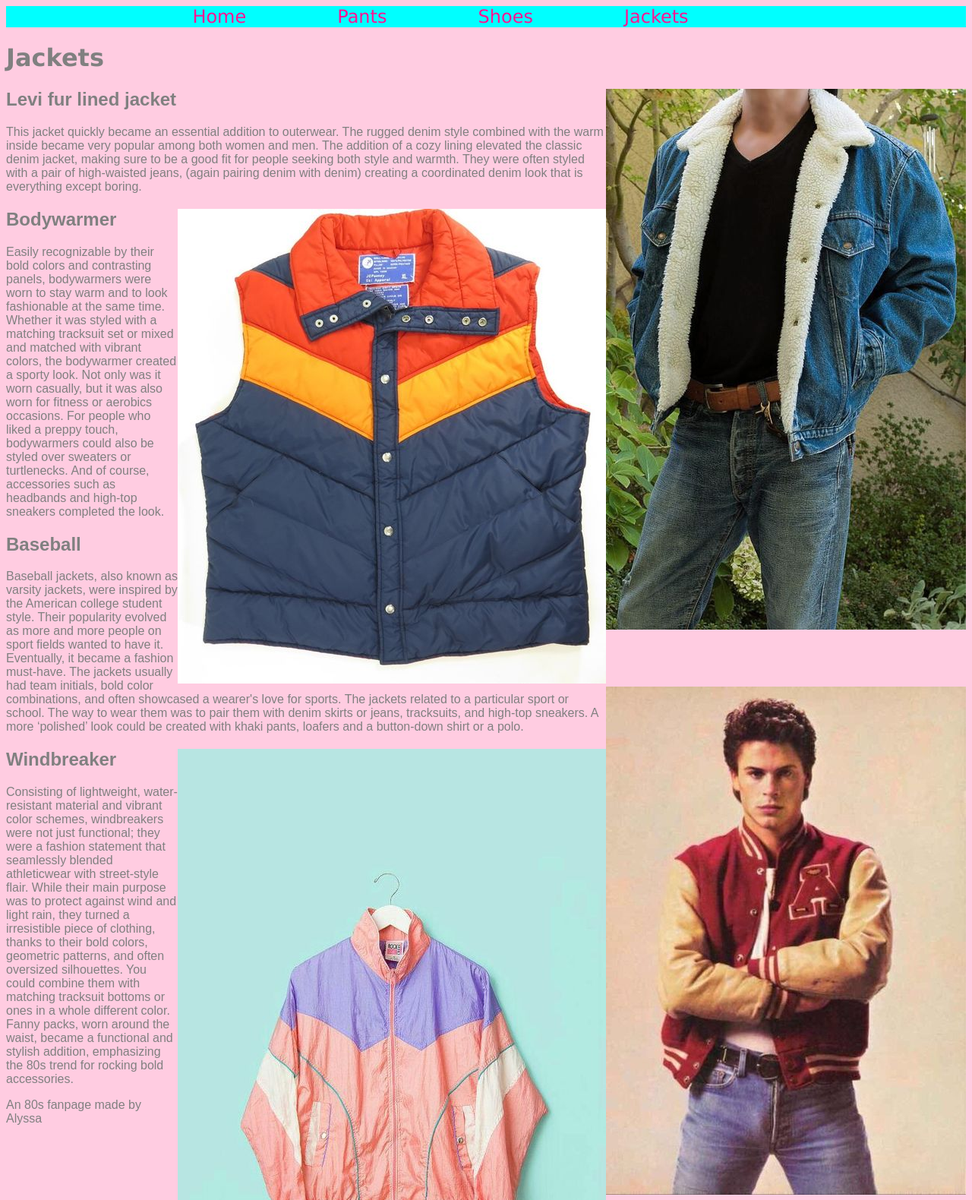
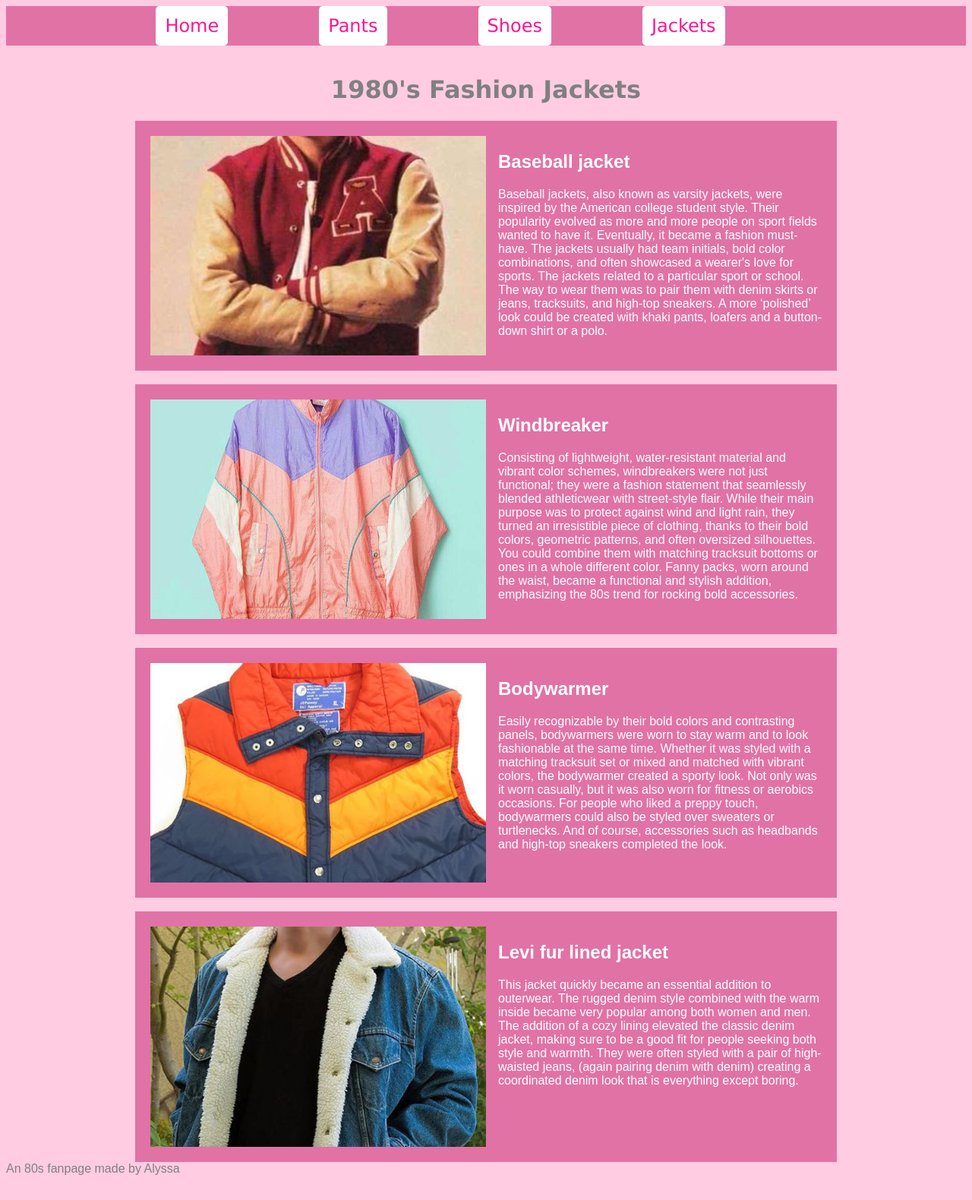
Before and after one commit to Alyssa888/80sfashion, a plain HTML site: page jackets.html in a window 1280 px wide. Shown: the top 1580 px of the page at 76% size. After the commit the page ends 1556 px from the top, so only its background shows below. Drawn offline with Linux system fonts and the light colour scheme.

Commit message:
Eindversie

```diff
--- a/css/styles.css
+++ b/css/styles.css
@@ -1,4 +1,3 @@
-
 body {
 
   background: #FFCCE1;
@@ -6,10 +5,20 @@ body {
   color: grey
 }
 
+nav {
+  display: flex;
+  justify-content: center;
+  background-color: rgb(225, 114, 166);
+  font-size: 1.5em;
+  font-family: 'Lucida Grande', sans-serif;
+
+
+}
+
 h1 {
   font-family: 'Lucida Grande', sans-serif;
+  text-align: center;
 }
-
 
 
 a {
@@ -19,60 +28,40 @@ a {
 
 a {
   margin-right: 5em;
-}
+  padding: 0.5em;
+  background-color: white;
+  border-radius: 0.2em;
 
-nav {
-  display: flex;
-  justify-content: center;
-  background-color: aqua;
-  font-size: 1.5em;
-  font-family: 'Lucida Grande', sans-serif;
 
 }
 
-.jacket {
-float: right;
+a:hover {
+  color: #FFCCE1
+}
+
+/* Bron: Gerard https://codepen.io/gvenk/pen/YzddMmN*/
+
+.container {
+  display: flex;
+  flex-direction: row;
+  width: 70%;
+  margin: 0 auto;
+  background-color: rgb(225, 114, 166);
+  padding: 20px;
+  color: white;
+}
+
+.container div {
+  width: 50%;
+}
+
+img {
+  width: 50%;
+  margin: 0 1em 0 0;
 }
 
 .home {
-display: flex;
-justify-content: center;
+  display: flex;
+  justify-content: center;
 
 }
-
-.bodywarmer {
- float: right;
-}
-
-.baseball {
- float:right;
-
-}
-
-.wind {
-float:right;
-
-}
-
-.paper {
-display: flex;
-justify-content: center;
-
-}
-
-
-
-header {
-  margin-top: 0.5em;
-  margin-bottom: 0.5em;
-}
-
-.levi {
-text-align: left;
-}
-
-
-
-.paperbag {
-text-align: left;
-}
--- a/jackets.html
+++ b/jackets.html
@@ -9,50 +9,87 @@
 </head>
 
 <body>
-
     <main>
         <nav>
-
             <a href="index.html">Home</a>
             <a href="pants.html">Pants</a>
             <a href="shoes.html">Shoes</a>
             <a href="jackets.html">Jackets</a>
 
-        </nav>
-
+        </nav> <br>
         <header>
-            <h1>Jackets</h1>
+            <h1>1980's Fashion Jackets</h1>
         </header>
 
-        <section><div class="jacket"><img src="Images/levijas.jpg" alt="A denim jacket with fur on the inside"></div>
-            <p class="levi">
+        <article class="container">
+            <!--Bron: Gerard https://codepen.io/gvenk/pen/YzddMmN-->
+            <img src="images/baseballjas2.jpg"
+                alt="A jacket that was very popular for boys in football teams in highschool.">
+            <!-- Bron: Pinterest https://nl.pinterest.com/pin/712131759867434043/ -->
+            <div>
+                <h2>Baseball jacket</h2>
+                <p>Baseball jackets, also known as varsity jackets, were inspired by the American college student style.
+                    Their popularity evolved as more and more people on sport fields wanted to have it. Eventually, it
+                    became a fashion must-have. The jackets usually had team initials, bold color combinations, and
+                    often showcased a wearer's love for sports. The jackets related to a particular sport or school. The
+                    way to wear them was to pair them with denim skirts or jeans, tracksuits, and high-top sneakers. A
+                    more ‘polished’ look could be created with khaki pants, loafers and a button-down shirt or a polo.
+                </p>
 
+            </div>
+        </article>
+        <br>
+
+        <article class="container">
+            <img src="images/windbreaker2.jpg" alt="A colorful, thin jacket">
+            <!-- Bron: Pinterest https://nl.pinterest.com/pin/712131759867575612/  -->
+            <div>
+                <h2>Windbreaker</h2>
+                <p>Consisting of lightweight, water-resistant material and vibrant color schemes, windbreakers were not
+                    just functional; they were a fashion statement that seamlessly blended athleticwear with
+                    street-style flair. While their main purpose was to protect against wind and light rain, they turned
+                    an irresistible piece of clothing, thanks to their bold colors, geometric patterns, and often
+                    oversized silhouettes. You could combine them with matching tracksuit bottoms or ones in a whole
+                    different color. Fanny packs, worn around the waist, became a functional and stylish addition,
+                    emphasizing the 80s trend for rocking bold accessories.</p>
+
+            </div>
+        </article>
+        <br>
+
+        <article class="container">
+            <img src="images/bodywarmer2.jpg" alt="A jacket without sleeves in a lot of different colors">
+            <!-- Bron: Pinterest https://nl.pinterest.com/pin/362187995045916965/-->
+
+            <div>
+                <h2>Bodywarmer</h2>
+                <p>Easily recognizable by their bold colors and contrasting panels, bodywarmers were worn to stay warm
+                    and to look fashionable at the same time. Whether it was styled with a matching tracksuit set or
+                    mixed and matched with vibrant colors, the bodywarmer created a sporty look. Not only was it worn
+                    casually, but it was also worn for fitness or aerobics occasions. For people who liked a preppy
+                    touch, bodywarmers could also be styled over sweaters or turtlenecks. And of course, accessories
+                    such as headbands and high-top sneakers completed the look.</p>
+
+            </div>
+        </article>
+        <br>
+
+        <article class="container">
+            <img src="images/levi2.jpg" alt="A denim jacket with fur on the inside">
+            <!-- Bron: Pinterest https://nl.pinterest.com/pin/712131759867434037/-->
+
+            <div>
                 <h2>Levi fur lined jacket</h2>
-                <p>This jacket quickly became an essential addition to outerwear. The rugged denim style combined with the warm inside became very popular among both women and men. The addition of a cozy lining elevated the classic denim jacket, making sure to be a good fit for people seeking both style and warmth. They were often styled with a pair of high-waisted jeans, (again pairing denim with denim) creating a coordinated denim look that is everything except boring.
-                </p> </section>
+                <p>This jacket quickly became an essential addition to outerwear. The rugged denim style combined with
+                    the warm inside became very popular among both women and men. The addition of a cozy lining elevated
+                    the classic denim jacket, making sure to be a good fit for people seeking both style and warmth.
+                    They were often styled with a pair of high-waisted jeans, (again pairing denim with denim) creating
+                    a coordinated denim look that is everything except boring.</p>
 
-        <section><div class="bodywarmer"><img src="Images/bodywarmer.jpg" alt="A jacket without sleeves"></div>
-            <h2>Bodywarmer
-
-            </h2>
-            <p>Easily recognizable by their bold colors and contrasting panels, bodywarmers were worn to stay warm and to look fashionable at the same time. Whether it was styled with a matching tracksuit set or mixed and matched with vibrant colors, the bodywarmer created a sporty look. Not only was it worn casually, but it was also worn for fitness or aerobics occasions. For people who liked a preppy touch, bodywarmers could also be styled over sweaters or turtlenecks. And of course, accessories such as headbands and high-top sneakers completed the look.
-                </p> </section>
-
-        <section><div class="baseball"><img src="Images/baseballjas.jpg"
-            alt="A jacket that was very popular for boys in football teams in highschool."></div>
-
-            <h2>Baseball</h2>
-        <p>Baseball jackets, also known as varsity jackets, were inspired by the American college student style. Their popularity evolved as more and more people on sport fields wanted to have it. Eventually, it became a fashion must-have. The jackets usually had team initials, bold color combinations, and often showcased a wearer's love for sports. The jackets related to a particular sport or school. The way to wear them was to pair them with denim skirts or jeans, tracksuits, and high-top sneakers. A more ‘polished’ look could be created with khaki pants, loafers and a button-down shirt or a polo.
-            </p> </section>
-
-        <section><div class="wind"><img src="Images/windbreaker.jpg" alt="A colorful jacket that was popular among both grown ups and kids."></div>
-
-            <h2>Windbreaker</h2>
-            <p>Consisting of lightweight, water-resistant material and vibrant color schemes, windbreakers were not just functional; they were a fashion statement that seamlessly blended athleticwear with street-style flair. While their main purpose was to protect against wind and light rain, they turned a irresistible piece of clothing, thanks to their bold colors, geometric patterns, and often oversized silhouettes. You could combine them with matching tracksuit bottoms or ones in a whole different color. Fanny packs, worn around the waist, became a functional and stylish addition, emphasizing the 80s trend for rocking bold accessories.
-                </p> </section>
+            </div>
+        </article>
 
     </main>
-
     <footer> An 80s fanpage made by Alyssa</footer>
 </body>
 
```
Also changed, not shown: index.html (+17 -9 lines), pants.html (+63 -28 lines), shoes.html (+61 -28 lines), images/acidjeans2.jpg (added), images/baseballjas2.jpg (added), images/bodywarmer2.jpg (added), images/converse2.jpg (added), images/cortez2.jpg (added), images/jumpsuit2.jpg (added), images/keds2.jpg (added), images/levi2.jpg (added), images/momjeans2.jpg (added), images/paperbag2.jpg (added), images/reebok2.jpg (added), 1 more files.
